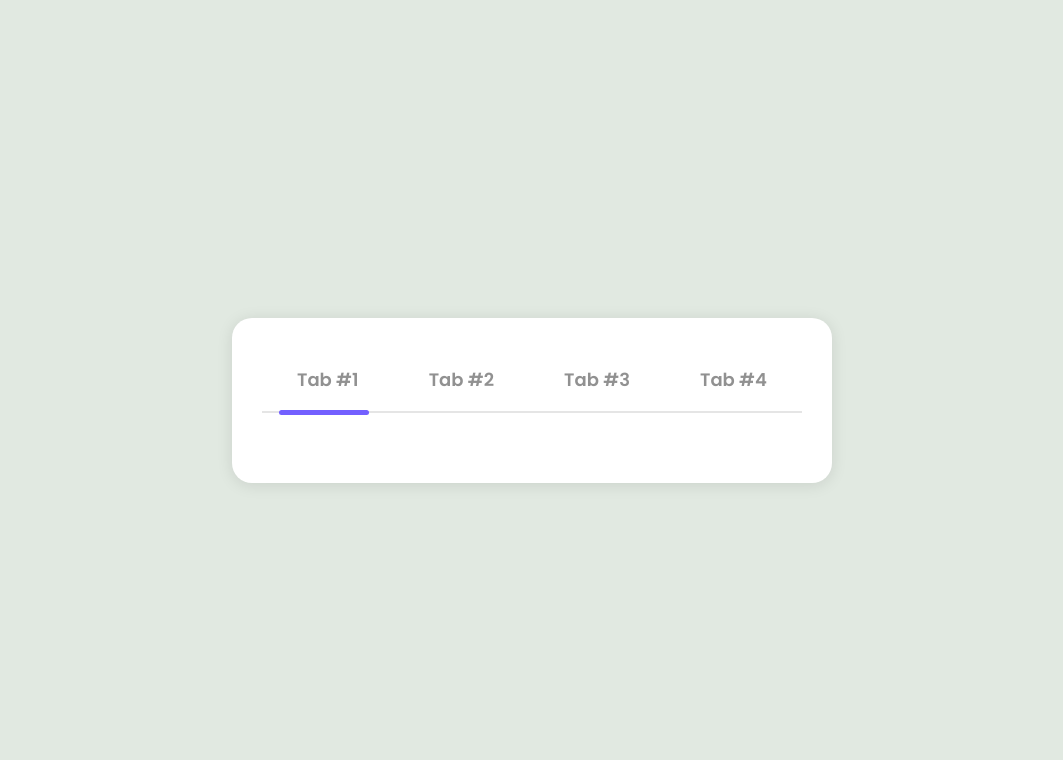
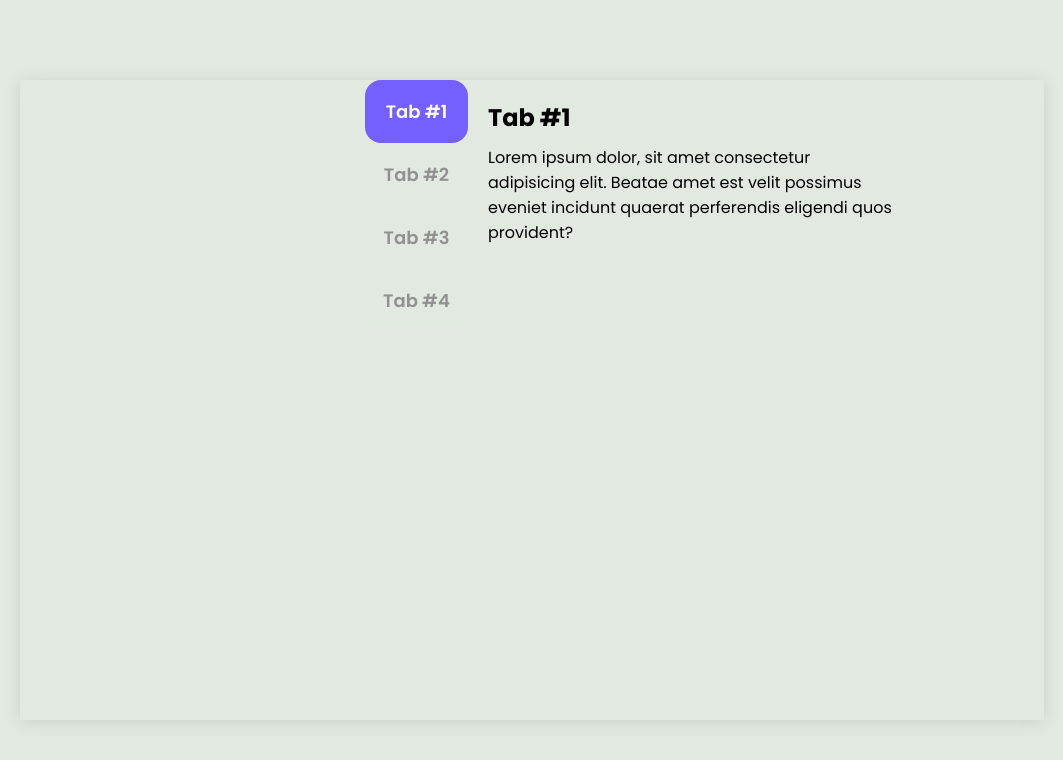
Before and after one commit to 1910gstv/tabs-switch-js, a plain HTML site: page index.html in a window 1280 px wide. Shown: the whole page, without its empty margins (108-1171 px from the left). Drawn offline with Linux system fonts and the light colour scheme.

Commit message:
ajustando detalhes

```diff
--- a/index.html
+++ b/index.html
@@ -10,15 +10,18 @@
 <body>
 
     <div class="container">
+        <div class="left">
             <div class="tab_box">
-            <button class="tab_btn">Tab #1</button>
+                <button class="tab_btn active">Tab #1</button>
                 <button class="tab_btn">Tab #2</button>
                 <button class="tab_btn">Tab #3</button>
                 <button class="tab_btn">Tab #4</button>
                 <div class="line"></div>
             </div>
+        </div>
+        <div class="right">
             <div class="content_box">
-            <div class="content">
+                <div class="content active">
                     <h2>Tab #1</h2>
                     <p>
                         Lorem ipsum dolor, sit amet consectetur adipisicing elit. Beatae amet est
@@ -51,6 +54,7 @@
                 </div>
             </div>
         </div>
+    </div>
 
     <script src="script.js"></script>
 </body>
--- a/script.js
+++ b/script.js
@@ -6,9 +6,9 @@ tabs.forEach((tab, index) => {
         tabs.forEach(tab => {tab.classList.remove('active')});
         tab.classList.add('active');
 
-        var line = document.querySelector('.line');
-        line.style.width = e.target.offsetWidth + "px";
-        line.style.left = e.target.offsetLeft + "px";
+        // var line = document.querySelector('.line');
+        // line.style.height = e.target.offsetHeight + "px";
+        // line.style.left = e.target.offsetLeft + "px";
 
         allContent.forEach(content => {content.classList.remove('active')});
         allContent[index].classList.add('active');
--- a/style.css
+++ b/style.css
@@ -16,22 +16,36 @@ body {
 }
 
 .container {
-    width: 600px;
-    background-color: #fff;
-    padding: 30px;
+    position: relative;
+    top: 0;
+    right: 0;
+    bottom: 0;
+    left: 0;
+    width: 80vw;
+    height: 80vh;
+    display: flex;
+    flex-direction: row;
     box-shadow: 0 2px 16px rgba(0, 0, 0, .1);
-    border-radius: 20px;
+
+}
+
+.container .left {
+    width: 35vw;
+    position: relative;
+}
+
+.container .right {
+    width: 35vw;
 }
 
 .tab_box {
-    width: 100%;
     display: flex;
-    justify-content: space-around;
-    align-items: center;
+    flex-direction: column;
     border-bottom: 2px solid rgba(229, 229, 229);
     font-size: 18px;
     font-weight: 600;
-    position: relative;
+    position: absolute;
+    right: 0;
 }
 
 .tab_box .tab_btn {
@@ -41,10 +55,14 @@ body {
     background: none;
     border: none;
     padding: 18px;
+    border-radius: 16px;
+    transition: all .3s ease;
 }
 
 .tab_box .tab_btn.active {
-    color: #7360ff;
+    background-color: #7360ff;
+    color: #fff;
+    border-radius: 16px;
 }
 
 .content_box {
@@ -57,8 +75,8 @@ body {
 }
 
 @keyframes moving {
-    from{transform: translateX(50px); opacity: 0;}
-    to{transform: translateX(0px); opacity: 1;}
+    from{transform: translateY(50px); opacity: 0;}
+    to{transform: translateY(0px); opacity: 1;}
 }
 
 .content_box .content.active {
@@ -69,13 +87,13 @@ body {
     margin-bottom: 10px;
 }
 
-.line {
+/* .line {
     position: absolute;
     top: 62px;
-    left: 17px;
-    width: 90px;
+    left: 82px;
+    width: 98px;
     height: 5px;
     background-color: #7360ff;
     border-radius: 10px;
     transition: all .3s ease-in-out;
-}
+}*/
```
Lines whose indentation alone changed are shown as unchanged.
